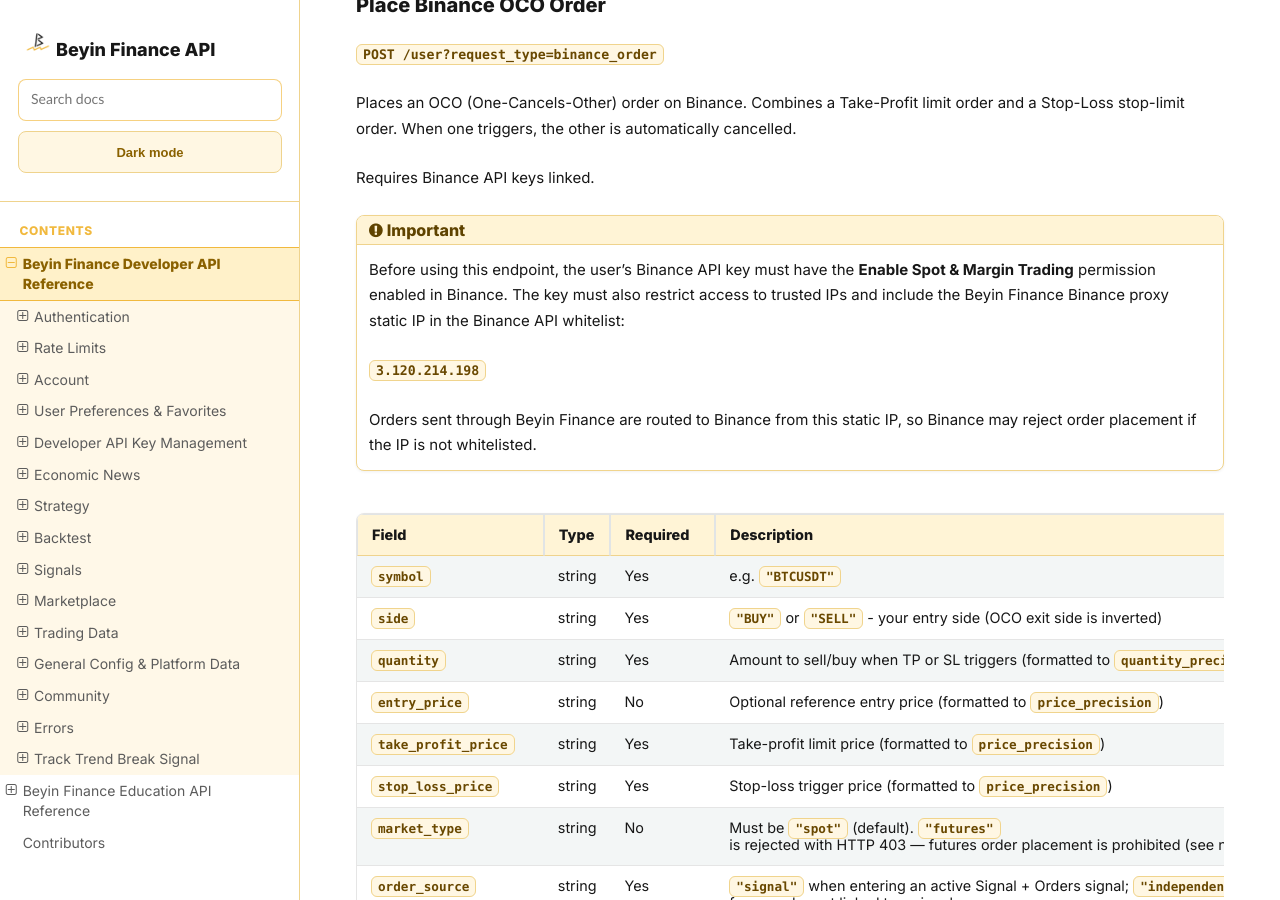
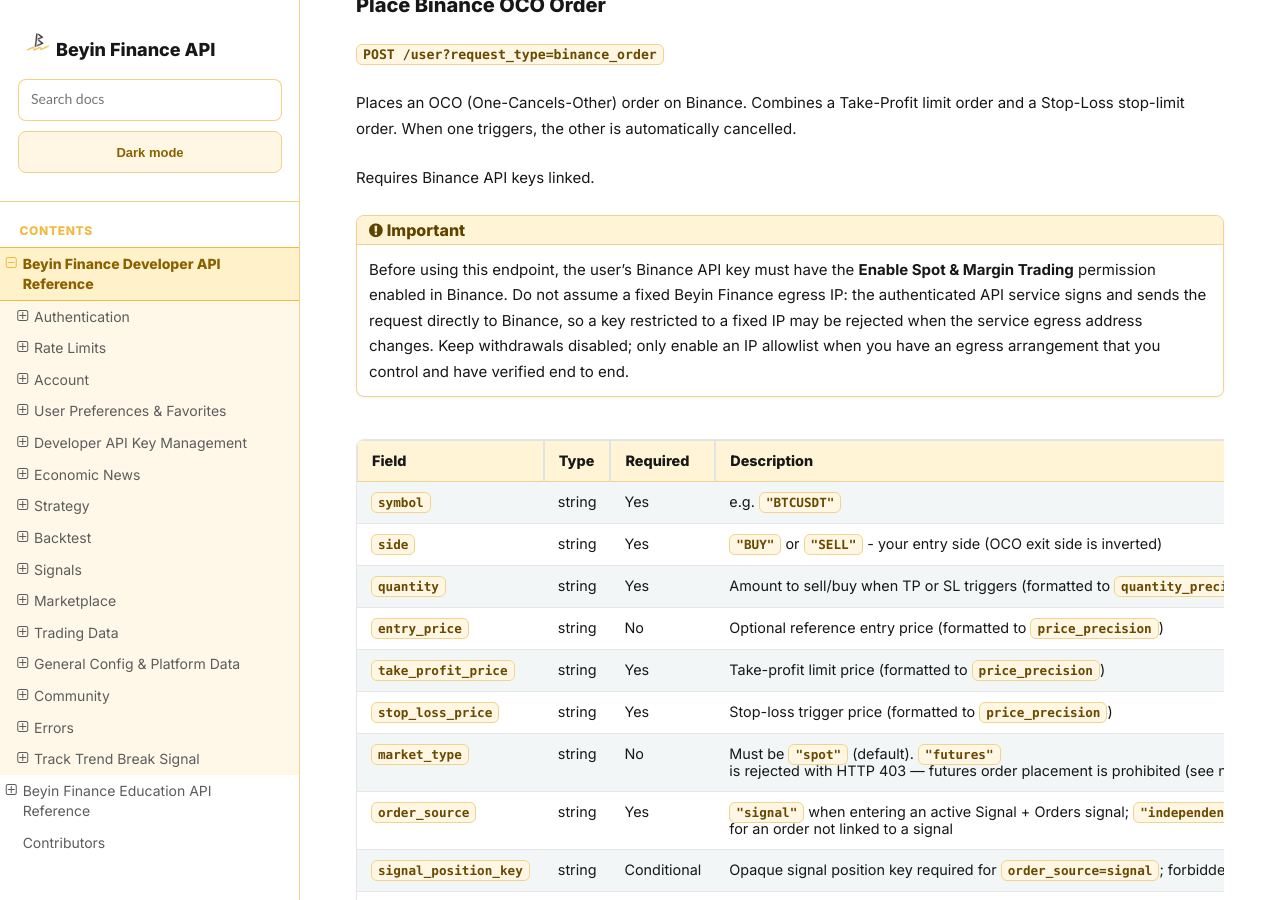
Before and after one commit to jnrbrain/Beyin-Finance, a Sphinx documentation site: the page built from docs/endpoints.md, in a window 1280 px wide and 900 px high, scrolled down 11769 px. Built offline with Sphinx 7.4.7 and the Read the Docs theme 3.1.0, drawn with Linux system fonts in a browser that asks for light colours.

Commit message:
docs(binance): remove fixed proxy IP requirement

```diff
--- a/docs/endpoints.md
+++ b/docs/endpoints.md
@@ -521,11 +521,7 @@
 Requires Binance API keys linked.
 
 :::{important}
-Before using this endpoint, the user's Binance API key must have the **Enable Spot & Margin Trading** permission enabled in Binance. The key must also restrict access to trusted IPs and include the Beyin Finance Binance proxy static IP in the Binance API whitelist:
-
-`3.120.214.198`
-
-Orders sent through Beyin Finance are routed to Binance from this static IP, so Binance may reject order placement if the IP is not whitelisted.
+Before using this endpoint, the user's Binance API key must have the **Enable Spot & Margin Trading** permission enabled in Binance. Do not assume a fixed Beyin Finance egress IP: the authenticated API service signs and sends the request directly to Binance, so a key restricted to a fixed IP may be rejected when the service egress address changes. Keep withdrawals disabled; only enable an IP allowlist when you have an egress arrangement that you control and have verified end to end.
 :::
 
 | Field | Type | Required | Description |
```
